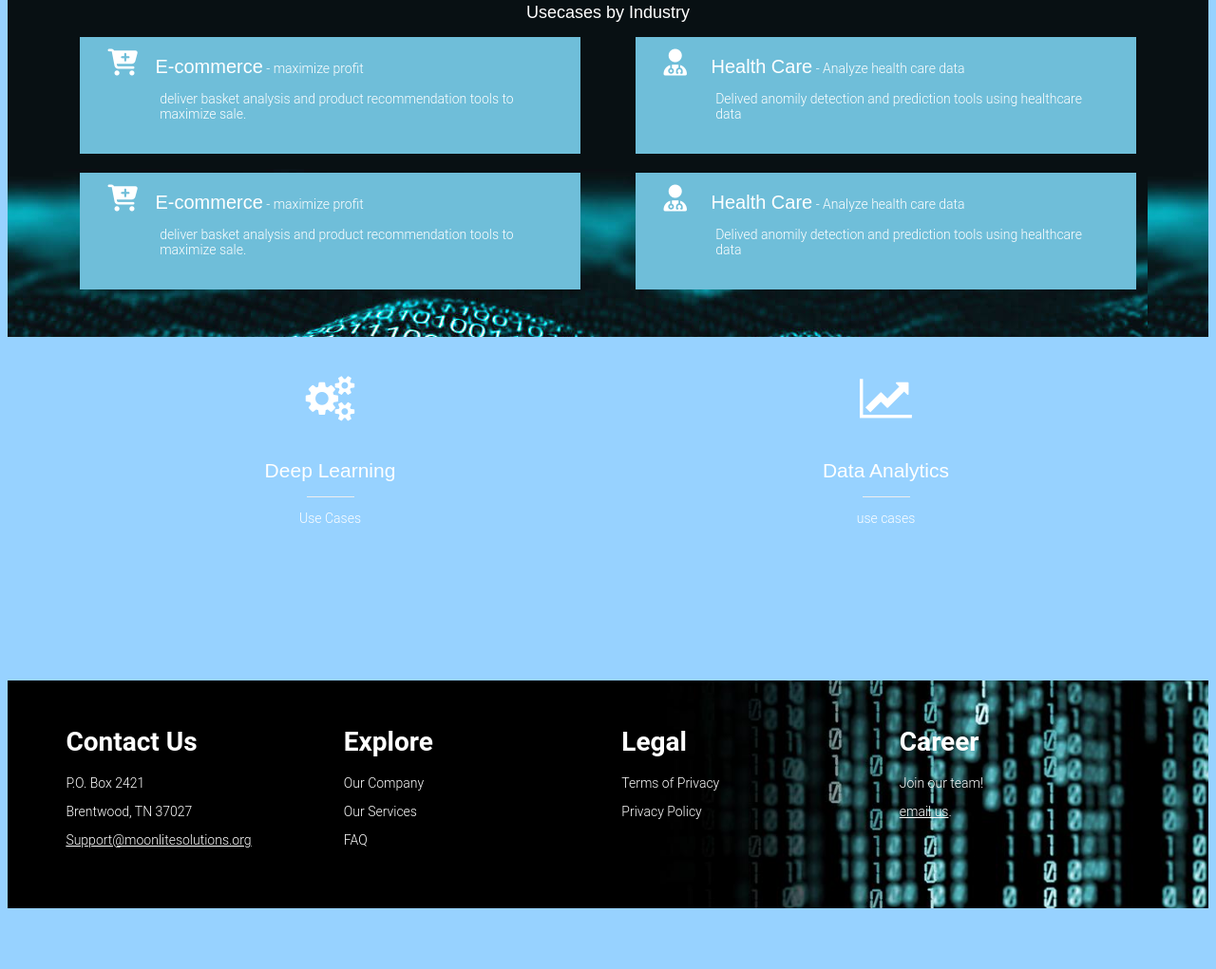
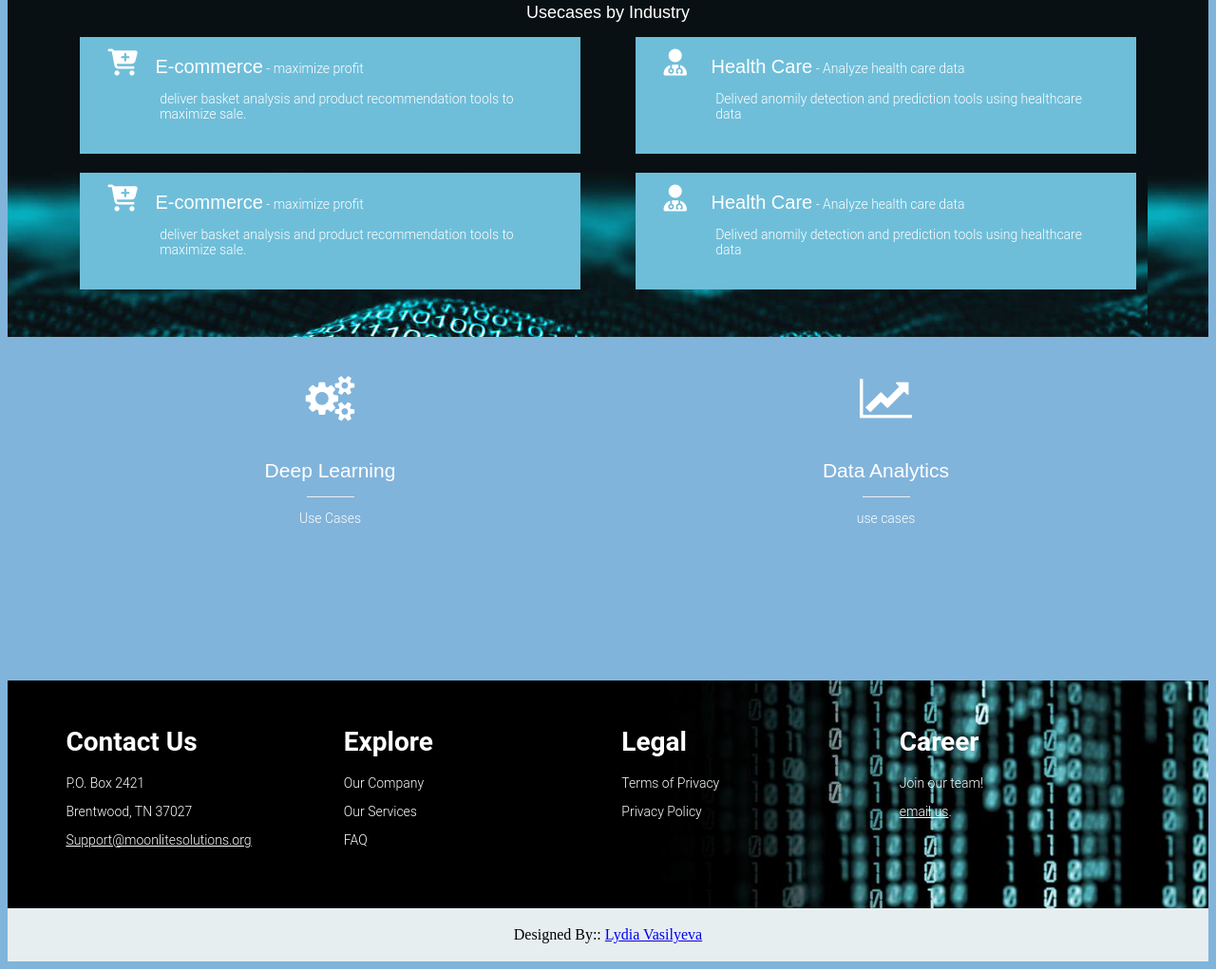
Before and after one commit to LydiaVasil/lydiavasil.github.io, a plain HTML site: page index.html in a window 1280 px wide. Shown: the part 2229-3250 px from the top of the page at 95% size. Before the commit the page ends 3194 px from the top, so only its background shows below. Drawn offline with Linux system fonts and the light colour scheme.

Commit message:
footer added

```diff
--- a/index.html
+++ b/index.html
@@ -236,4 +236,9 @@
     </div>
   </div>
 </div>
+<footer>
+  <p>Designed By:: <a href="mailto:Lydia@moonlitesol.com">Lydia Vasilyeva</a><br>
+  </p>
+</footer>
 </body>
+</html>
--- a/style.css
+++ b/style.css
@@ -10,7 +10,7 @@ html,
 body {
 
   padding: 0;
-  background: #97D2FF;
+  background: #81b4db;
 }
 
 .section {
@@ -453,3 +453,9 @@ h2 {
     display: none;
   }
 }
+footer {
+  text-align: center;
+  padding: 3px;
+  background-color: #e6eef0;
+  color: black;
+}
```
Also changed, not shown: cloud.jpg, consulting.jpg, enterprise.jpg.
